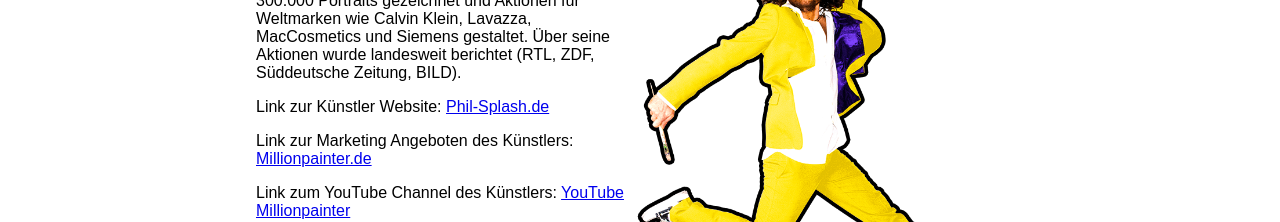
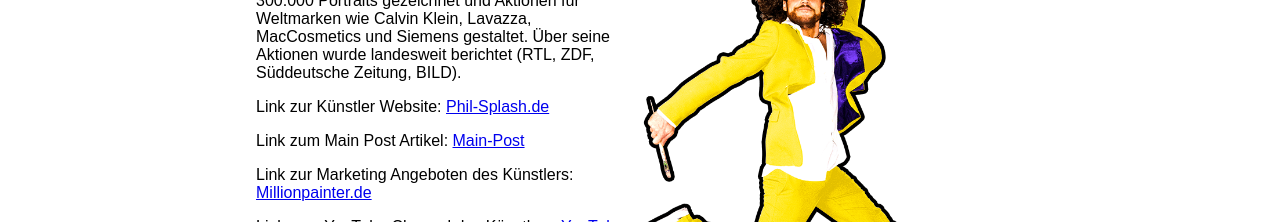
Before and after one commit to Phil-star1984/portraits_gegen_rechts, a React (Vite) app: page / in a window 1280 px wide. Shown: the part 3260-3482 px from the top of the page. Built offline with nearby package versions, Linux system fonts and the light colour scheme.

Commit message:
add: article link to artist section

```diff
--- a/src/App.jsx
+++ b/src/App.jsx
@@ -138,6 +138,15 @@ function App() {
             </a>
           </p>
           <p>
+            Link zum Main Post Artikel:{" "}
+            <a
+              href="https://www.mainpost.de/regional/wuerzburg/wuerzburger-kuenstler-zeichnet-portraets-gegen-hass-der-rechtsruck-in-der-gesellschaft-geht-mir-ziemlich-auf-den-keks-art-11420066"
+              target="_blank"
+            >
+              Main-Post
+            </a>
+          </p>
+          <p>
             Link zur Marketing Angeboten des Künstlers:{" "}
             <a href="http://www.phil-splash.de/" target="_blank">
               Millionpainter.de
@@ -231,8 +240,8 @@ function App() {
           </figure>
         </section>
         <section id="ausstellung-visual">
-        <div id="ausstellung-container">{/* <h1>PHIL SKETCHING</h1> */}</div>
-      </section>
+          <div id="ausstellung-container">{/* <h1>PHIL SKETCHING</h1> */}</div>
+        </section>
       </section>
       <section id="hinweis">
         <h2>Hinweis</h2>
```
